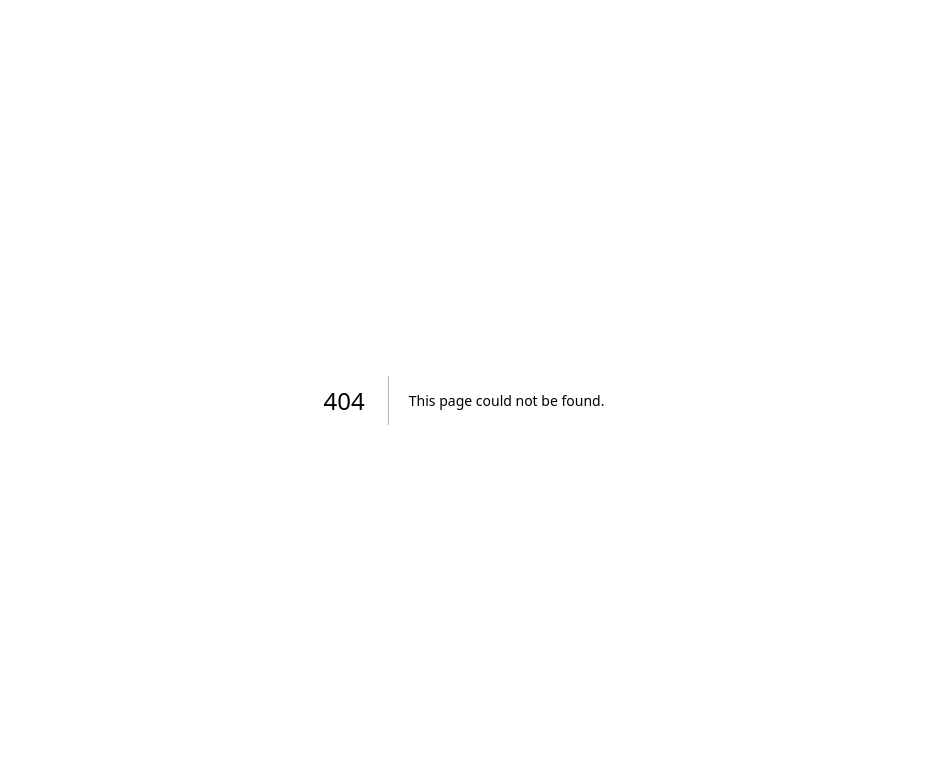
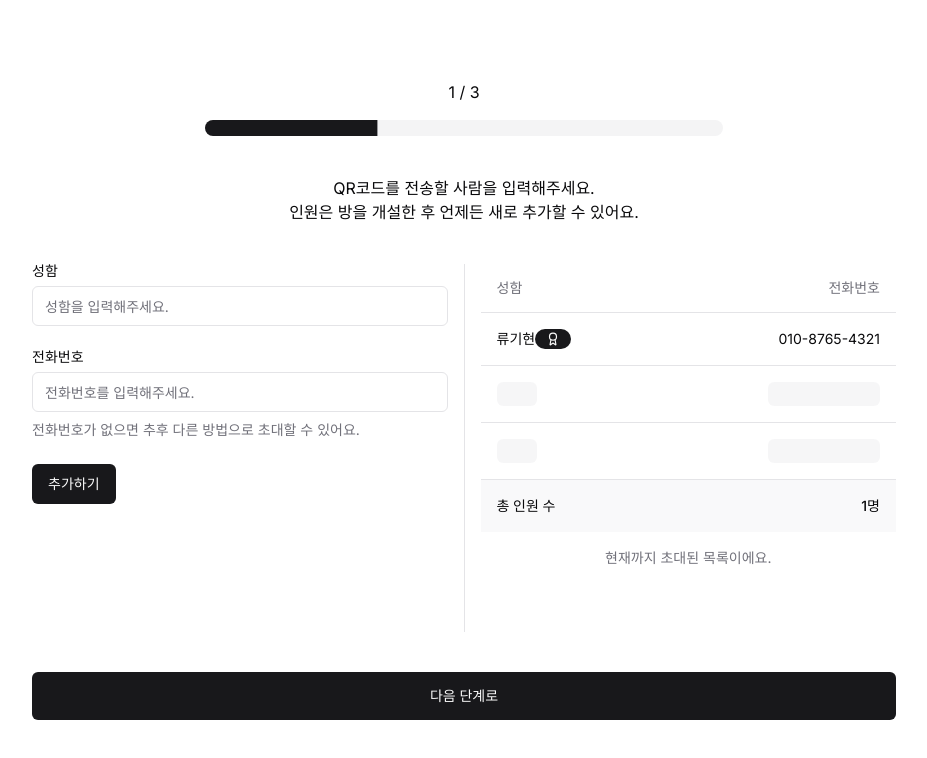
Before and after one commit to vottega/client, a Next.js app: page /rooms/1 in a window 1280 px wide. Before the commit this address had no page. Shown: the top 758 px of the page, without its empty margins (176-1103 px from the left). Built offline with nearby package versions, Linux system fonts and the light colour scheme.

Commit message:
Feature: room initial setting UI (step 1/3)

```diff
--- a/app/layout.tsx
+++ b/app/layout.tsx
@@ -1,6 +1,7 @@
 import type { Metadata } from "next";
 import { Inter } from "next/font/google";
 import "./globals.css";
+import { Toaster } from "@/components/ui/toaster";
 
 const inter = Inter({ subsets: ["latin"] });
 
@@ -16,7 +17,10 @@ export default function RootLayout({
 }>) {
   return (
     <html lang="en">
-      <body className={inter.className}>{children}</body>
+      <body className={inter.className}>
+        {children}
+        <Toaster />
+      </body>
     </html>
   );
 }
--- /dev/null
+++ b/app/rooms/[id]/layout.tsx
@@ -0,0 +1,14 @@
+import type { Metadata } from "next";
+
+export const metadata: Metadata = {
+  title: "Create Next App",
+  description: "Generated by create next app",
+};
+
+export default function RoomInitLayout({
+  children,
+}: Readonly<{
+  children: React.ReactNode;
+}>) {
+  return <main className="max-w-4xl m-auto">{children}</main>;
+}
--- /dev/null
+++ b/app/rooms/[id]/page.tsx
@@ -0,0 +1,286 @@
+"use client";
+
+import { Badge } from "@/components/ui/badge";
+import { Button } from "@/components/ui/button";
+import { Checkbox } from "@/components/ui/checkbox";
+import {
+  Form,
+  FormControl,
+  FormDescription,
+  FormField,
+  FormItem,
+  FormLabel,
+  FormMessage,
+} from "@/components/ui/form";
+import { Input } from "@/components/ui/input";
+import { Progress } from "@/components/ui/progress";
+import { Separator } from "@/components/ui/separator";
+import { Skeleton } from "@/components/ui/skeleton";
+import {
+  Table,
+  TableBody,
+  TableCaption,
+  TableCell,
+  TableFooter,
+  TableHead,
+  TableHeader,
+  TableRow,
+} from "@/components/ui/table";
+import { toast } from "@/components/ui/use-toast";
+import { formatPhone, phoneRegex } from "@/lib/utils";
+import { zodResolver } from "@hookform/resolvers/zod";
+import { Award, X } from "lucide-react";
+import { MouseEvent, useMemo, useState } from "react";
+import { useForm } from "react-hook-form";
+import { z } from "zod";
+
+const FormSchema = z.object({
+  name: z
+    .string({
+      required_error: "이름을 입력해주세요.",
+    })
+    .min(2, { message: "이름은 최소 2자 이상이어야 합니다." }),
+  phone: z
+    .string({
+      required_error: "번호를 입력해주세요.",
+    })
+    .regex(phoneRegex, { message: "유효하지 않은 전화번호입니다." }),
+});
+
+type Invitation = z.infer<typeof FormSchema>;
+
+type Participant = Invitation & {
+  affiliation?: string;
+  role?: string;
+};
+
+export function InvitationForm({
+  invitations,
+  setInvitations,
+}: {
+  invitations: Invitation[];
+  setInvitations: any;
+}) {
+  const form = useForm<z.infer<typeof FormSchema>>({
+    resolver: zodResolver(FormSchema),
+    defaultValues: {
+      name: "",
+      phone: "",
+    },
+  });
+
+  function onSubmit(data: z.infer<typeof FormSchema>) {
+    if (invitations.find(({ phone }) => phone === data.phone)) {
+      toast({
+        title: "올바르지 않은 전화번호",
+        description: "이미 등록된 전화번호예요. 전화번호를 확인해주세요.",
+      });
+
+      return;
+    }
+
+    setInvitations((prev: Invitation[]) => [...prev, data]);
+  }
+
+  return (
+    <Form {...form}>
+      <form onSubmit={form.handleSubmit(onSubmit)} className="space-y-6">
+        <FormField
+          control={form.control}
+          name="name"
+          render={({ field }) => (
+            <FormItem className="flex flex-col">
+              <FormLabel>성함</FormLabel>
+              <FormControl>
+                <Input {...field} placeholder="성함을 입력해주세요." />
+              </FormControl>
+              <FormDescription className="sr-only">성함을 입력해주세요.</FormDescription>
+              <FormMessage />
+            </FormItem>
+          )}
+        />
+        <FormField
+          control={form.control}
+          name="phone"
+          render={({ field }) => (
+            <FormItem className="flex flex-col">
+              <FormLabel>전화번호</FormLabel>
+              <FormControl>
+                <Input {...field} placeholder="전화번호를 입력해주세요." />
+              </FormControl>
+              <FormDescription>
+                전화번호가 없으면 추후 다른 방법으로 초대할 수 있어요.
+              </FormDescription>
+              <FormMessage />
+            </FormItem>
+          )}
+        />
+        <Button type="submit">추가하기</Button>
+      </form>
+    </Form>
+  );
+}
+
+export function InvitationTable({
+  invitations,
+  setInvitations,
+}: {
+  invitations: Invitation[];
+  setInvitations: any;
+}) {
+  const [me, ...others] = useMemo(() => invitations, [invitations]);
+
+  const onClickDeleteButton = (e: MouseEvent<HTMLButtonElement>, index: number) => {
+    if (index < 0 || index >= invitations.length) {
+      return;
+    }
+    setInvitations([...invitations.slice(0, index), ...invitations.slice(index + 1)]);
+  };
+
+  function TableRowInvitation({ invitation, idx }: { invitation: Invitation; idx: number }) {
+    const [isHover, setIsHover] = useState<boolean>();
+    const toggleHover = () => {
+      setIsHover((prev) => !prev);
+    };
+    console.log("rendering: ", idx);
+
+    return (
+      <TableRow onMouseOver={toggleHover} onMouseOut={toggleHover} className="relative">
+        <TableCell className="font-medium">
+          <span className="animate-fadein">{invitation.name}</span>
+        </TableCell>
+        <TableCell className={`text-right transition-transform ${isHover && "-translate-x-4"}`}>
+          <span className="animate-fadein">{formatPhone(invitation.phone)}</span>
+        </TableCell>
+        {isHover && (
+          <Button
+            className="absolute right-0 bottom-[50%] translate-y-1/2"
+            size={"icon-sm"}
+            onClick={(e) => {
+              onClickDeleteButton(e, idx);
+            }}
+          >
+            <X size={16} />
+          </Button>
+        )}
+      </TableRow>
+    );
+  }
+
+  return (
+    <Table>
+      <TableCaption>현재까지 초대된 목록이에요.</TableCaption>
+      <TableHeader>
+        <TableRow>
+          <TableHead className="">성함</TableHead>
+          <TableHead className="text-right">전화번호</TableHead>
+        </TableRow>
+      </TableHeader>
+      <TableBody>
+        <TableRow>
+          <TableCell className="font-medium">
+            {me.name}
+            <Badge className="align-bottom">
+              <Award size={14} />
+            </Badge>
+          </TableCell>
+          <TableCell className="text-right">{formatPhone(me.phone)}</TableCell>
+        </TableRow>
+
+        {[...Array(2)].map((_, idx) => (
+          <TableRow key={idx}>
+            <TableCell className="font-medium">
+              {others[idx] ? (
+                <span className="animate-fadein">{others[idx].name}</span>
+              ) : (
+                <Skeleton className="h-6 w-10" />
+              )}
+            </TableCell>
+            <TableCell className="text-right">
+              {others[idx] ? (
+                <span className="animate-fadein">{formatPhone(others[idx].phone)}</span>
+              ) : (
+                <Skeleton className="h-6 w-28 ml-auto" />
+              )}
+            </TableCell>
+          </TableRow>
+        ))}
+
+        {others.slice(2).map((invitation, idx) => (
+          <TableRowInvitation key={invitation.phone} invitation={invitation} idx={idx} />
+        ))}
+      </TableBody>
+      <TableFooter>
+        <TableRow>
+          <TableCell colSpan={1}>총 인원 수</TableCell>
+          <TableCell className="text-right">{invitations.length}명</TableCell>
+        </TableRow>
+      </TableFooter>
+    </Table>
+  );
+}
+
+export default function RoomInit() {
+  const steps = {
+    invitePerson: 1,
+    chooseRole: 2,
+    authorizeRole: 3,
+  } as const;
+  const stepDescription = {
+    [steps.invitePerson]:
+      "QR코드를 전송할 사람을 입력해주세요.\n인원은 방을 개설한 후 언제든 새로 추가할 수 있어요.",
+    [steps.chooseRole]:
+      "QR코드를 전송할 사람을 입력해주세요.\n인원은 방을 개설한 후 언제든 새로 추가할 수 있어요.",
+    [steps.authorizeRole]:
+      "QR코드를 전송할 사람을 입력해주세요.\n인원은 방을 개설한 후 언제든 새로 추가할 수 있어요.",
+  };
+  type Step = (typeof steps)[keyof typeof steps];
+
+  const [step, setStep] = useState<Step>(steps.invitePerson);
+  const [invitations, setInvitations] = useState<Invitation[]>([
+    {
+      name: "류기현",
+      phone: "01087654321",
+    },
+  ]);
+
+  return (
+    <div className="py-20 px-4 flex flex-col items-center h-screen gap-10">
+      <header className="w-full flex flex-col items-center gap-4">
+        <p className="text-center">{`${step} / ${Object.keys(steps).length}`}</p>
+        <Progress value={(step / Object.keys(steps).length) * 100} className="w-[60%]" />
+      </header>
+
+      {/* step 1 */}
+      {step === steps.invitePerson && (
+        <>
+          <div>
+            {stepDescription[step].split("\n").map((text, idx) => (
+              <p className="text-center" key={idx}>
+                {text}
+              </p>
+            ))}
+          </div>
+          <div className="flex w-full gap-4 flex-grow">
+            <div className="flex-1">
+              <InvitationForm invitations={invitations} setInvitations={setInvitations} />
+            </div>
+            <Separator orientation="vertical" />
+            <div className="flex-1">
+              <InvitationTable invitations={invitations} setInvitations={setInvitations} />
+            </div>
+          </div>
+        </>
+      )}
+
+      <Button
+        className="w-full py-6"
+        onClick={() =>
+          setStep((prev): Step => (prev === 3 ? (prev as Step) : ((prev + 1) as Step)))
+        }
+      >
+        다음 단계로
+      </Button>
+    </div>
+  );
+}
--- a/tailwind.config.ts
+++ b/tailwind.config.ts
@@ -1,13 +1,13 @@
-import type { Config } from "tailwindcss"
+import type { Config } from "tailwindcss";
 
 const config = {
   darkMode: ["class"],
   content: [
-    './pages/**/*.{ts,tsx}',
-    './components/**/*.{ts,tsx}',
-    './app/**/*.{ts,tsx}',
-    './src/**/*.{ts,tsx}',
-	],
+    "./pages/**/*.{ts,tsx}",
+    "./components/**/*.{ts,tsx}",
+    "./app/**/*.{ts,tsx}",
+    "./src/**/*.{ts,tsx}",
+  ],
   prefix: "",
   theme: {
     container: {
@@ -67,14 +67,19 @@ const config = {
           from: { height: "var(--radix-accordion-content-height)" },
           to: { height: "0" },
         },
+        fadein: {
+          from: { opacity: "0" },
+          to: { opacity: "1" },
+        },
       },
       animation: {
         "accordion-down": "accordion-down 0.2s ease-out",
         "accordion-up": "accordion-up 0.2s ease-out",
+        fadein: "fadein 0.5s ease-in-out",
       },
     },
   },
   plugins: [require("tailwindcss-animate")],
-} satisfies Config
+} satisfies Config;
 
-export default config
+export default config;
```
